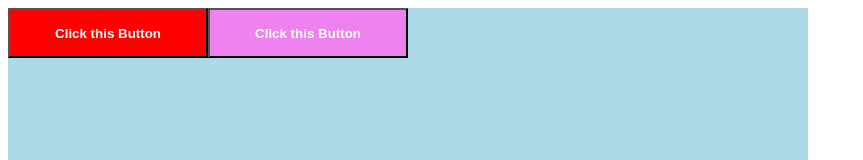
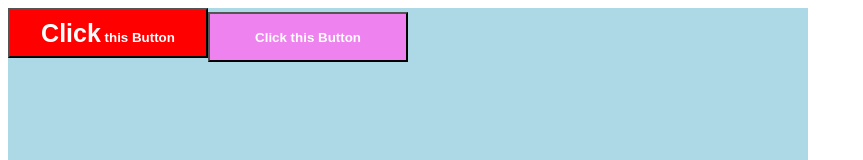
Before and after one commit to mendelssohnbach/styled-component-demo, a React (Create React App) app: page / in a window 1280 px wide. Shown: the top 160 px of the page, without its empty margins (0-863 px from the left). Built offline with nearby package versions, Linux system fonts and the light colour scheme.

Commit message:
Button labelにスタイル追加

```diff
--- a/src/App.js
+++ b/src/App.js
@@ -1,10 +1,12 @@
-import { Button } from './Components/Button.style';
+import { Button, ButtonLabel } from './Components/Button.style';
 import { AppContainer } from './Components/Container.style';
 
 function App() {
   return (
     <AppContainer>
-      <Button backgroundColor="red">Click this Button</Button>
+      <Button backgroundColor="red">
+        <ButtonLabel>Click</ButtonLabel> this Button
+      </Button>
       <Button backgroundColor="violet">Click this Button</Button>
     </AppContainer>
   );
--- a/src/Components/Button.style.jsx
+++ b/src/Components/Button.style.jsx
@@ -9,8 +9,16 @@ export const Button = styled.button`
 
   &:hover {
     background-color: coral;
+    & label {
+      color: green;
+    }
   }
   &:active {
     background-color: #ff7528;
   }
 `;
+
+export const ButtonLabel = styled.label`
+  font-size: 25px;
+  color: white;
+`;
```
